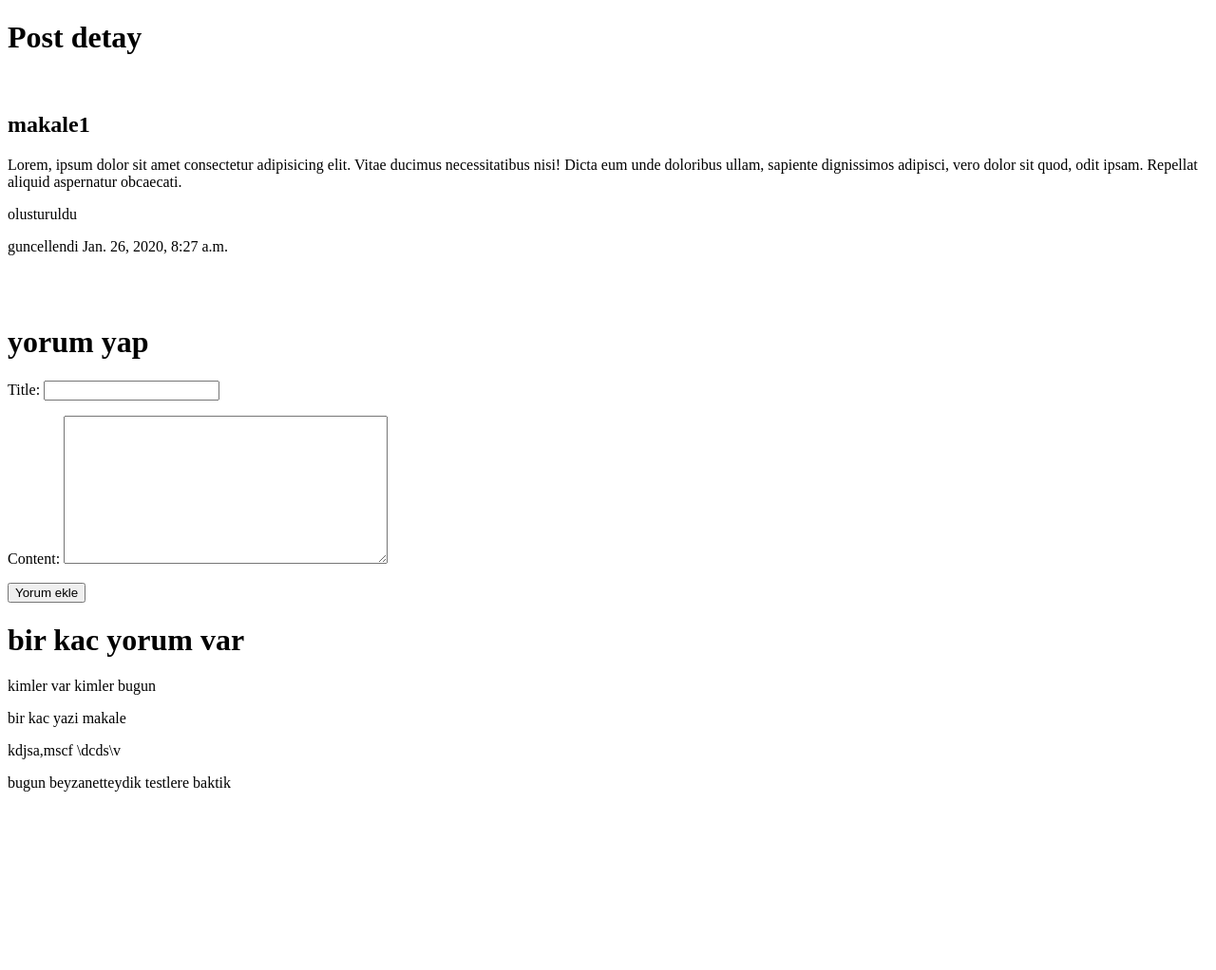
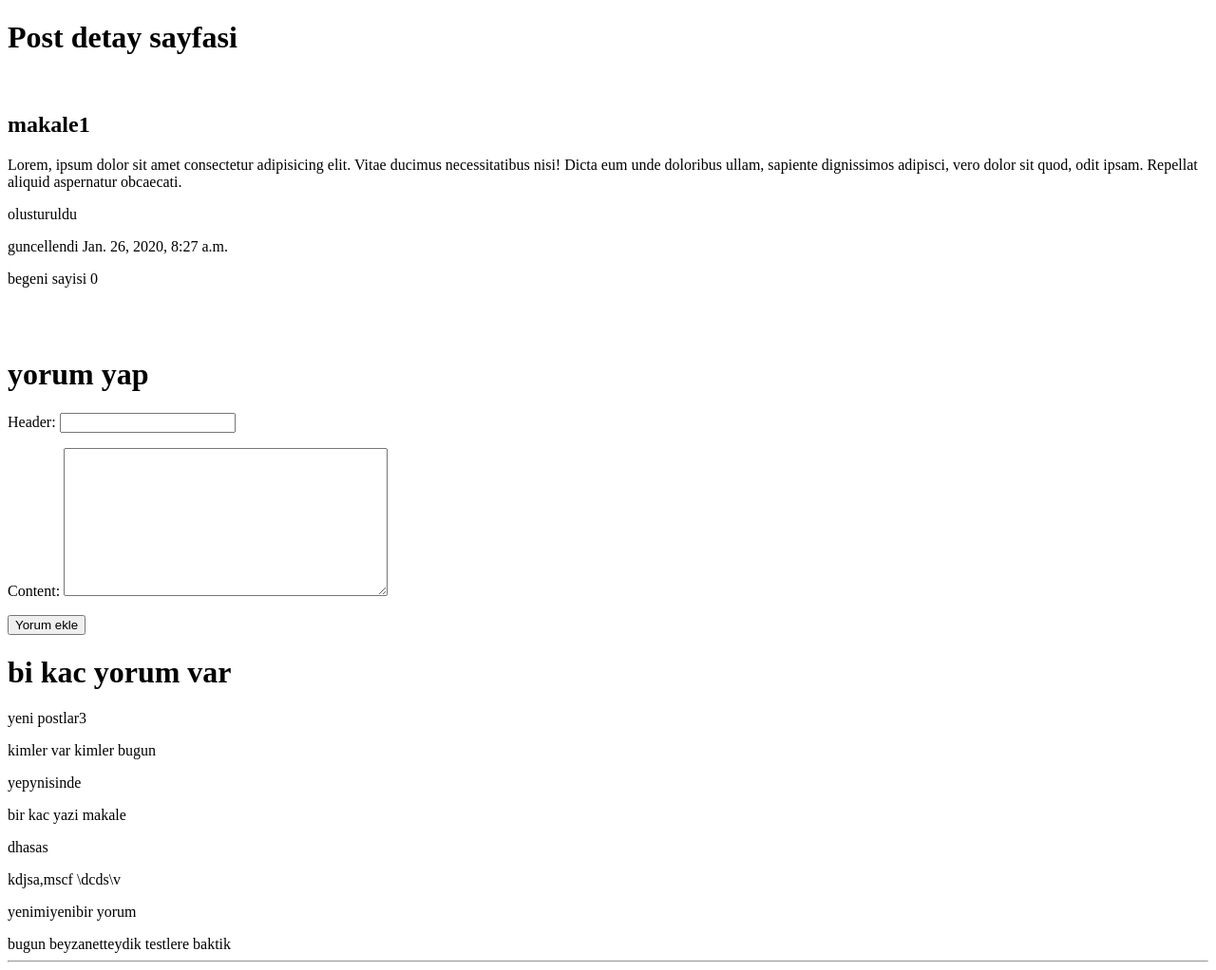
Before and after one commit to rguloztrk/Django-App, a Django app: page /posts/detail/1/ in a window 1280 px wide. Shown: the whole page at 95% size. Before the commit the page ends 842 px from the top, so only its background shows below. Run offline with Django 3.2, Linux system fonts and the light colour scheme; data comes from the database, SQL or seed files in the repository.

Commit message:
updated/run

```diff
--- a/src/article/forms.py
+++ b/src/article/forms.py
@@ -13,8 +13,8 @@ class ArticleForm(forms.Form):
 class ArticleModelForm(forms.ModelForm):
     class Meta:
         model = Post
-        #fields = '__all__'
-        exclude = ['image', 'owner']
+        fields = '__all__'
+        #exclude = ['image', 'owner']
 
     #def clean_header(self):   #self ile olusturdugumuz formu isaret ediyrouz  GUNCELLEME KISMINDA KAPATTRIK
     #    header = self.cleaned_data.get('header')
@@ -36,7 +36,7 @@ class CommentForm(forms.ModelForm):
     class Meta:
         model = Comment
         exclude = ['post']
-        def clean_liked(self):
-            if len(self.cleaned_data.get('content')) < 30:
-                raise forms.ValidationError('Icerik karakteri az')
-            return self.cleaned_data.get('content')
+        #def clean_liked(self):
+        #    if len(self.cleaned_data.get('content')) < 30:
+        #        raise forms.ValidationError('Icerik karakteri az')
+        #    return self.cleaned_data.get('content')
--- a/src/article/models.py
+++ b/src/article/models.py
@@ -16,9 +16,9 @@ class Post(models.Model):
         return self.header
 
 class Comment(models.Model):
-    title = models.CharField(max_length=30)  #help_text ile kullaniciya o kisimla ilgili bilgi vermek istedimizde kullanilir
+    header = models.CharField(max_length=30)  #help_text ile kullaniciya o kisimla ilgili bilgi vermek istedimizde kullanilir
     content = models.TextField(max_length=280)
     post = models.ForeignKey(to=Post, on_delete=models.CASCADE, related_name='comments') #hangi posta bagli oldugu, related_name postan bilgi cekmekte kolaylik sagliyor
 
     def __str__(self):
-        return f"{self.header}'e demisler ki'"  #fstring kullanildi, (self.header):self ile bu classtan urettigimiz nesneyi isaret ediyor; git onunn headerini al diyoruz
+        return f"{self.header}'e demisler ki"  #fstring kullanildi, self.header,self ile bu classtan urettigimiz nesneyi isaret ediyor; git onunn headerini al diyoruz
--- a/src/article/templates/article/post_create.html
+++ b/src/article/templates/article/post_create.html
@@ -9,7 +9,7 @@
 <body>
     <form action="" method="POST">
         {% csrf_token %}
-        {{form.as_p}}  <!--django da formu ekrana yazmanin kolay yolu, aralara br ekleyerek render edicek-->
+        {{form.as_p}}  <br><!--django da formu ekrana yazmanin kolay yolu, aralara br ekleyerek render edicek-->
         <button type="submit">create post</button>
     </form>
 </body>
--- a/src/article/templates/article/post_delete.html
+++ b/src/article/templates/article/post_delete.html
@@ -1,4 +1,5 @@
-<form method="post">{% csrf_token %}
+<form method="post">
+    {% csrf_token %}
     <p>Are you sure you want to delete "{{ object }}"?</p>
     <input type="submit" value="Confirm">
 </form>
--- a/src/article/templates/article/post_detail.html
+++ b/src/article/templates/article/post_detail.html
@@ -4,7 +4,7 @@
     <meta charset="UTF-8">
     <meta name="viewport" content="width=device-width, initial-scale=1.0">
     <meta http-equiv="X-UA-Compatible" content="ie=edge">
-    <title>Post Detail</title>
+    <title>Post Detay Sayfasi</title>
 </head>
 <body>
     <!--{{post}}-->
@@ -19,7 +19,7 @@
     {% endif %}
 
 
-    <h1>Post detay </h1>
+    <h1>Post detay sayfasi</h1>
     <br>
     <h2>{{post.header}}</h2>
     <div>
@@ -27,6 +27,7 @@
     </div>
     <p>olusturuldu {{post.craeted}}</p>
     <p>guncellendi {{post.updated}}</p>
+    <p>begeni sayisi {{post.liked}}</p>
 
     <br><br>
     <h1>yorum yap</h1>
@@ -37,17 +38,20 @@
     </form>
 
     {% if comments %}
-        <h1>bir kac yorum var</h1>
-        {% for comment in comments %}
+    <h1>bi kac yorum var</h1>
+    {% for comment in comments  %}
     <div>
         <p>
             {{comment.header}}
         </p>
         <div>
             {{comment.content}}
+
         </div>
     </div>
     {% endfor %}
+    <hr>
+
     {% else %}
         <h1>yorum yok</h1>
     {% endif %}
--- a/src/article/views.py
+++ b/src/article/views.py
@@ -47,7 +47,8 @@ def post_list(request): #>2
     context = {
         'postlar': queryset
     }
-    return render(request, 'article/post_list.html',{'postlar': queryset})
+    #return render(request, 'article/post_list.html',{'postlar': queryset}) #degisiklik
+    return render(request, 'article/post_list.html', context=context)
 
 
 def anasayfa(request):  #>1
@@ -58,7 +59,7 @@ def anasayfa(request):  #>1
         'pehape': False,
         'now': datetime.now()
     }
-    return render(request,template_name='article/index.html', context=context)
+    return render(request, template_name='article/index.html', context=context)
 
 
 def create_post(request):
@@ -91,9 +92,9 @@ def createPostMF(request):
         if form.is_valid():
             form.instance.owner = request.user
             form.save()
-            return HttpResponse('nesne yaratildi')
-
-    return render(request, 'article/post_create.html',{'form': form})
+            #return HttpResponse('nesne yaratildi') degisiklik 2
+            return render(request, 'article/index.html')
+    return render(request, 'article/post_create.html', {'form': form})
 
 
 
@@ -109,10 +110,11 @@ class ArticleListView(ListView):
     context_object_name = 'posts'
 
 
-class ArticleCreateView(LoginRequiredMixin ,CreateView):
+class ArticleCreateView(LoginRequiredMixin, CreateView):
     #login_url = '/admin'  #logout ise login yapma istegi sunduk, setting.py  dan ekledik
     model = Post
     #fields = '__all__'  #form_class = ArticleModelForm verdigimizde de geliyor form ekrarni
+
     form_class = ArticleModelForm
     success_url = reverse_lazy('anasayfa')      #redirect
     template_name = 'article/post_create.html'
@@ -124,13 +126,13 @@ class ArticleCreateView(LoginRequiredMixin ,CreateView):
 
 
 
-class ArticleDetailView(DetailView, SuccessMessageMixin ,FormView):
+class ArticleDetailView(DetailView, SuccessMessageMixin, FormView, ):
     model = Post
     template_name = 'article/post_detail.html'
     pk_url_kwarg = 'post_id'
     context_object_name = 'post'
     form_class = CommentForm
-    succcess_url = reverse_lazy('anasayfa')
+    success_url = reverse_lazy('anasayfa')
     success_message = 'Basariyla yorum eklendi'
 
 
@@ -140,11 +142,11 @@ class ArticleDetailView(DetailView, SuccessMessageMixin ,FormView):
         context['comments'] = self.object.comments.all()
         return context
 
-    #def form_valid(self, form):
-    #    #self.object = self.get_object()
-    #    form.instance.post = self.get_object()
-    #    form.save()
-    #    return super().form_valid(form)
+    def form_valid(self, form):  #degisiklik3 yorum satirini kaldirdik
+        #self.object = self.get_object()
+        form.instance.post = self.get_object()
+        form.save()
+        return super().form_valid(form)
 
 
 
@@ -164,6 +166,6 @@ class  ArticleDeleteView(LoginRequiredMixin, SuccessMessageMixin,DeleteView):
     success_message = 'Basari ile silindi'
     success_url = reverse_lazy('anasayfa')
 
-    def delete(self, request, *args, **kwargs):
-        messages.add_message(self.request, messages.INFO, self.success_message)
-        return super().delete(request, *args, **kwargs)
+    #def delete(self, request, *args, **kwargs):
+    #    messages.add_message(self.request, messages.INFO, self.success_message)
+    #    return super().delete(request, *args, **kwargs)
--- /dev/null
+++ b/src/requirements.txt
@@ -0,0 +1,4 @@
+Django==2.2.9
+Pillow==7.0.0
+pytz==2019.3
+sqlparse==0.3.0
```
Also changed, not shown: src/article/templates/article/post_list.html (+10 -3 lines), src/article/migrations/0002_auto_20200201_1135.py (added), src/db.sqlite3, 1 other file. Lines whose indentation alone changed are shown as unchanged.
